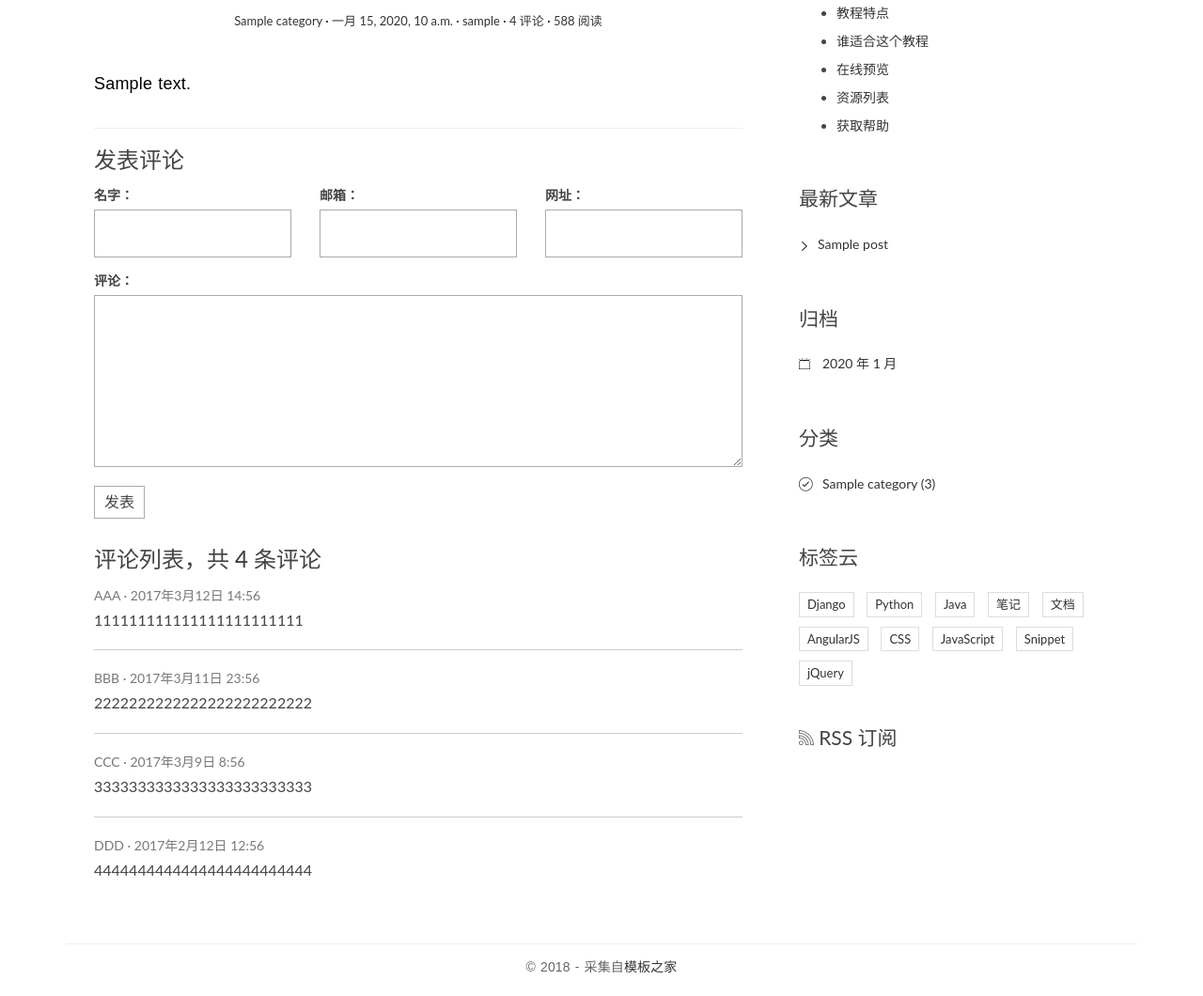
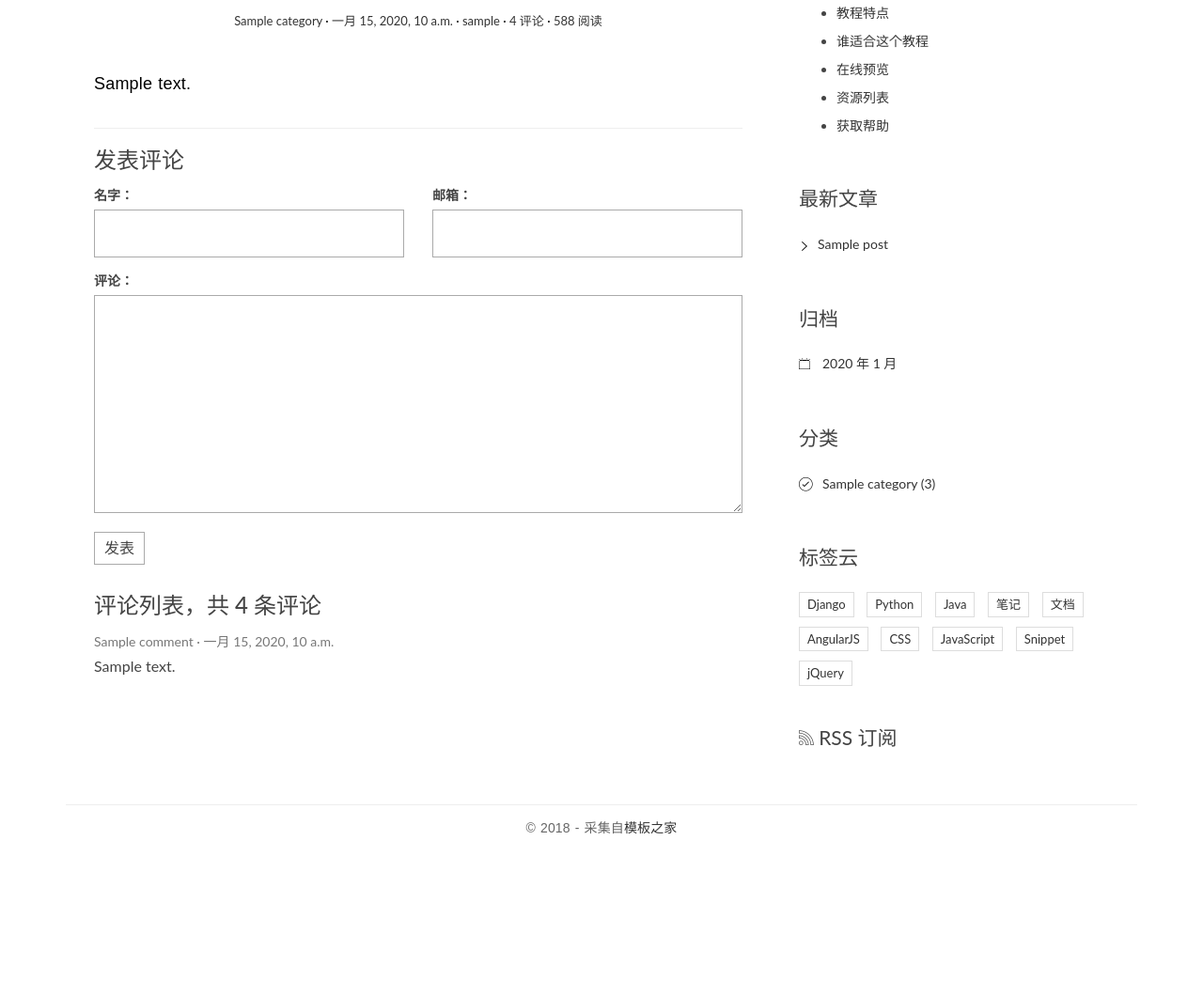
Before and after one commit to yangaaahhh/Workspace, a Django app: page /blog/post/1/ in a window 1280 px wide. Shown: the part 220-1280 px from the top of the page at 94% size. After the commit the page ends 1108 px from the top, so only its background shows below. Run offline with Django 3.2, Linux system fonts and the light colour scheme; tables that the repository leaves empty hold one stand-in row (values such as "Sample post"); some libraries are stand-ins or nearby versions.

Commit message:
Comment0905

```diff
--- a/blogproject/blog/views.py
+++ b/blogproject/blog/views.py
@@ -1,5 +1,6 @@
 from django.shortcuts import render, get_object_or_404
 from .models import Post, Category
+from comments.forms import CommentForm
 import markdown
 # from django.http import HttpResponse
 
@@ -20,7 +21,12 @@ def detail(request, pk):
                                    'markdown.extensions.codehilite',
                                    'markdown.extensions.toc',
                                    ])
-    return render(request, 'blog/detail.html', context={'post': post})
+    form = CommentForm()
+    comment_list = post.comment_set.all()
+    context = {'post': post,
+               'form': form,
+               'comment_list': comment_list}
+    return render(request, 'blog/detail.html', context=context)
 
 
 # 归档页面视图函数
--- a/blogproject/blogproject/urls.py
+++ b/blogproject/blogproject/urls.py
@@ -20,4 +20,5 @@ urlpatterns = [
     url(r'^admin/', admin.site.urls),
     # include 会将前面的字符串与后面 blog.urls 中写的URL拼接
     url(r'blog/', include('blog.urls')),
+    url(r'', include('comments.urls')),
 ]
--- a/blogproject/comments/forms.py
+++ b/blogproject/comments/forms.py
@@ -2,7 +2,10 @@ from django import forms
 from .models import Comment
 
 
+# 表单类需继承自forms.Form或者forms.ModelForm，当表单对应有一个数据库模型，使用ModelForm较为简单
 class CommentForm(forms.ModelForm):
     class Meta:
+        # 表明表单对应的数据库模型是Comment类
         model = Comment
-        fields = ['name', 'email', 'url', 'text']
+        # fields规定的是要显示的字段
+        fields = ['name', 'email', 'text']
--- /dev/null
+++ b/blogproject/comments/urls.py
@@ -0,0 +1,7 @@
+from django.conf.urls import url
+from . import views
+
+app_name = 'comments'
+urlpatterns = [
+    url(r'^comment/post/(?P<post_pk>[0-9]+)/$', views.post_comment, name='post_comment'),
+]
--- a/blogproject/templates/blog/detail.html
+++ b/blogproject/templates/blog/detail.html
@@ -19,23 +19,23 @@
 <section class="comment-area" id="comment-area">
     <hr>
     <h3>发表评论</h3>
-    <form action="#" method="post" class="comment-form">
+    <form action="{% url 'comments:post_comment' post.pk %}" method="post" class="comment-form">
+        {% csrf_token %}
         <div class="row">
-            <div class="col-md-4">
+            <div class="col-md-6">
                 <label for="id_name">名字：</label>
-                <input type="text" id="id_name" name="name" required>
+                {{ form.name }}
+                {{ form.name.errors }}
             </div>
-            <div class="col-md-4">
+            <div class="col-md-6">
                 <label for="id_email">邮箱：</label>
-                <input type="email" id="id_email" name="email" required>
-            </div>
-            <div class="col-md-4">
-                <label for="id_url">网址：</label>
-                <input type="text" id="id_url" name="url">
+                {{ form.email }}
+                {{ form.email.errors }}
             </div>
             <div class="col-md-12">
                 <label for="id_comment">评论：</label>
-                <textarea name="comment" id="id_comment" required></textarea>
+                {{ form.text }}
+                {{ form.text.errors }}
                 <button type="submit" class="comment-btn">发表</button>
             </div>
         </div>    <!-- row -->
@@ -43,34 +43,17 @@
     <div class="comment-list-panel">
         <h3>评论列表，共 <span>4</span> 条评论</h3>
         <ul class="comment-list list-unstyled">
+            {% for comment in comment_list %}
             <li class="comment-item">
-                <span class="nickname">AAA</span>
-                <time class="submit-date" datetime="2012-11-09T23:15:57+00:00">2017年3月12日 14:56</time>
+                <span class="nickname">{{ comment.name }}</span>
+                <time class="submit-date" datetime="2012-11-09T23:15:57+00:00">{{ comment.created_time }}</time>
                 <div class="text">
-                    111111111111111111111111
+                    {{ comment.text }}
                 </div>
             </li>
-            <li class="comment-item">
-                <span class="nickname">BBB</span>
-                <time class="submit-date" datetime="2012-11-09T23:15:57+00:00">2017年3月11日 23:56</time>
-                <div class="text">
-                    2222222222222222222222222
-                </div>
-            </li>
-            <li class="comment-item">
-                <span class="nickname">CCC</span>
-                <time class="submit-date" datetime="2012-11-09T23:15:57+00:00">2017年3月9日 8:56</time>
-                <div class="text">
-                    3333333333333333333333333
-                </div>
-            </li>
-            <li class="comment-item">
-                <span class="nickname">DDD</span>
-                <time class="submit-date" datetime="2012-11-09T23:15:57+00:00">2017年2月12日 12:56</time>
-                <div class="text">
-                    4444444444444444444444444
-                </div>
-            </li>
+            {% empty %}
+            暂无评论！
+            {% endfor %}
         </ul>
     </div>
 </section>
```
Also changed, not shown: blogproject/comments/views.py (+36 -1 lines), blogproject/comments/migrations/0001_initial.py.
